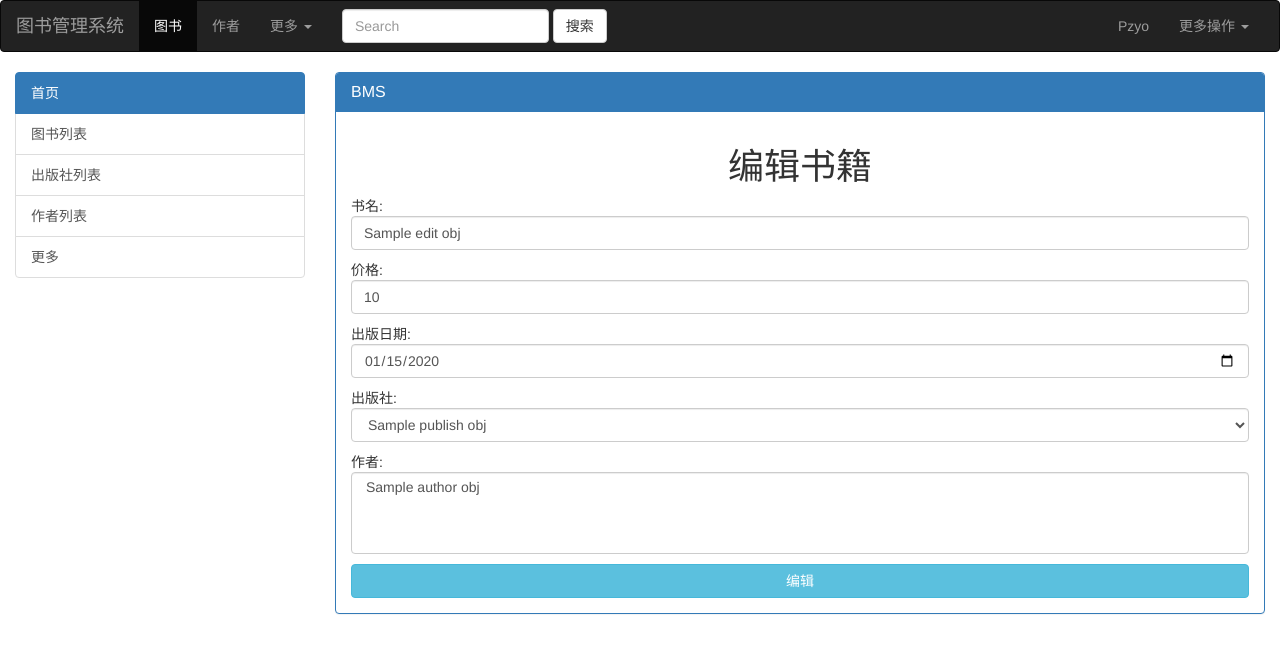
After one commit to Pzyo/BMS, a Django app: template templates/book_edit.html in a window 1280 px wide. The commit adds this page. Shown: the top 653 px of the page. Run offline with Django 3.2, Linux system fonts and the light colour scheme; the template is opened without the code that fills it: most values are stand-ins (such as "Sample title", 1, 10 or a date in 2020); some libraries are stand-ins or nearby versions.

Commit message:
书籍的编辑与删除功能

```diff
--- a/BMS/urls.py
+++ b/BMS/urls.py
@@ -24,5 +24,9 @@ urlpatterns = [
     # 图书的展示页
     url(r'^book/list/',views.book_list,name='book_list'),
     # 书籍的添加
-    url(r'^book/add/',views.book_add,name='book_add')
+    url(r'^book/add/',views.book_add,name='book_add'),
+    # 书籍的编辑
+    url(r'^book/edit/(?P<edit_id>\d+)/',views.book_edit,name='book_edit'),
+    # 书籍的删除
+    url(r'^book/delete/(\d+)/',views.book_delete,name='book_delete')
 ]
--- /dev/null
+++ b/templates/book_edit.html
@@ -0,0 +1,34 @@
+{% extends 'home.html' %}
+
+{% block content %}
+    <h1 class="text-center">编辑书籍</h1>
+    <form action="" method="post">
+        <p>书名:<input type="text" name="title" class="form-control" value="{{ edit_obj.title }}"></p>
+        <p>价格:<input type="text" name="price" class="form-control" value="{{ edit_obj.price }}"></p>
+        <p>出版日期:<input type="date" name="publish_date" class="form-control" value="{{ edit_obj.publish_date | date:'Y-m-d' }}"></p>
+        <p>出版社:
+            <select name="publish" id="" class="form-control">
+                {% for publish_obj in publish_queryset %}
+{#                    针对当前书籍对象的出版社应该默认选中#}
+                    {% if edit_obj.publish == publish_obj %}
+                        <option value="{{ publish_obj.pk }}" selected>{{ publish_obj.name }}</option>
+                    {% else %}
+                        <option value="{{ publish_obj.pk }}">{{ publish_obj.name }}</option>
+                    {% endif %}
+                {% endfor %}
+            </select>
+        </p>
+        <p>作者:
+            <select name="authors" id="" multiple class="form-control">
+                {% for author_obj in author_queryset %}
+                    {% if author_obj in edit_obj.authors.all %}
+                        <option value="{{ author_obj.pk }}" selected>{{ author_obj.name }}</option>
+                    {% else %}
+                        <option value="{{ author_obj.pk }}">{{ author_obj.name }}</option>
+                    {% endif %}
+                {% endfor %}
+            </select>
+        </p>
+        <input type="submit" value="编辑" class="btn btn-info btn-block">
+    </form>
+{% endblock %}
--- a/templates/book_list.html
+++ b/templates/book_list.html
@@ -7,6 +7,7 @@
     <table class="table table-hover table-striped table-bordered">
         <thead>
             <tr>
+                <th>序号</th>
                 <th>ID</th>
                 <th>书名</th>
                 <th>价格</th>
@@ -19,6 +20,7 @@
         <tbody>
             {% for book_obj in book_queryset %}
                 <tr>
+                    <td>{{ forloop.counter }}</td>
                     <td>{{ book_obj.pk }}</td>
                     <td>{{ book_obj.title }}</td>
                     <td>{{ book_obj.price }}</td>
@@ -35,8 +37,8 @@
                         {% endfor %}
                     </td>
                     <td>
-                        <a href="" class="btn btn-primary btn-xs">编辑</a>
-                        <a href="" class="btn btn-danger btn-xs">删除</a>
+                        <a href="{% url 'book_edit' book_obj.pk %}" class="btn btn-primary btn-xs">编辑</a>
+                        <a href="{% url 'book_delete' book_obj.pk %}" class="btn btn-danger btn-xs">删除</a>
                     </td>
                 </tr>
             {% endfor %}
```
Also changed, not shown: app01/views.py (+32 -2 lines).
